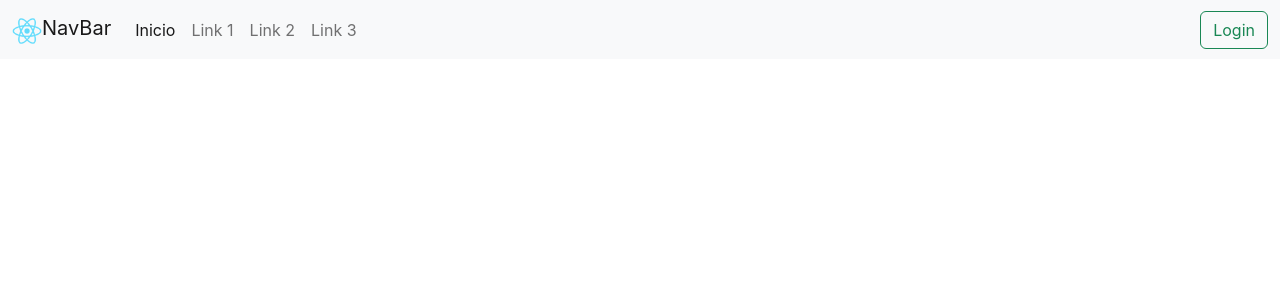
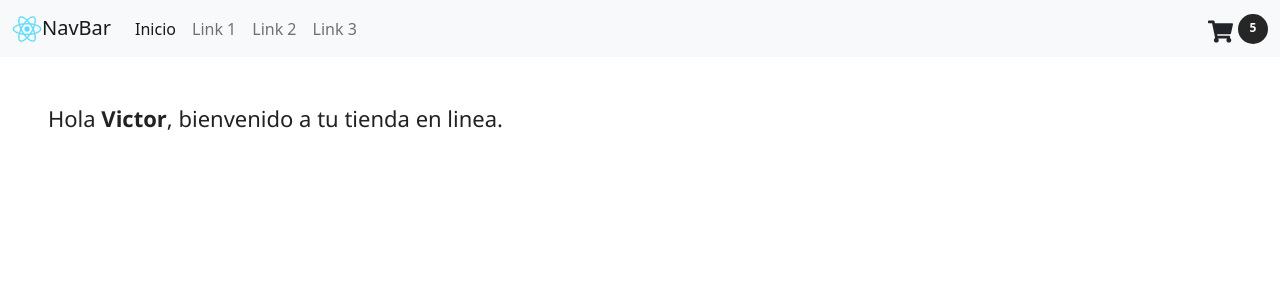
Before and after one commit to vescalante/coder, a React (Create React App) app: page / in a window 1280 px wide. Shown: the top 300 px of the page. Built offline with nearby package versions, Linux system fonts and the light colour scheme.

Commit message:
Cart Widget and main container

```diff
--- a/package.json
+++ b/package.json
@@ -3,12 +3,15 @@
   "version": "0.1.0",
   "private": true,
   "dependencies": {
+    "@popperjs/core": "^2.11.5",
     "@testing-library/jest-dom": "^5.16.4",
     "@testing-library/react": "^13.2.0",
     "@testing-library/user-event": "^13.5.0",
+    "bootstrap": "^5.2.0-beta1",
     "react": "^18.1.0",
     "react-dom": "^18.1.0",
-    "react-scripts": "5.0.1",
+    "react-icons": "^4.3.1",
+    "react-scripts": "^2.1.3",
     "web-vitals": "^2.1.4"
   },
   "scripts": {
--- a/public/index.html
+++ b/public/index.html
@@ -24,8 +24,7 @@
       work correctly both with client-side routing and a non-root public URL.
       Learn how to configure a non-root public URL by running `npm run build`.
     -->
-    <!-- CSS only -->
-    <link href="https://cdn.jsdelivr.net/npm/bootstrap@5.2.0-beta1/dist/css/bootstrap.min.css" rel="stylesheet" integrity="sha384-0evHe/X+R7YkIZDRvuzKMRqM+OrBnVFBL6DOitfPri4tjfHxaWutUpFmBp4vmVor" crossorigin="anonymous">
+
     <title>React App</title>
   </head>
   <body>
@@ -42,7 +41,5 @@
       To create a production bundle, use `npm run build` or `yarn build`.
     -->
 
-    <!-- JavaScript Bundle with Popper -->
-    <script src="https://cdn.jsdelivr.net/npm/bootstrap@5.2.0-beta1/dist/js/bootstrap.bundle.min.js" integrity="sha384-pprn3073KE6tl6bjs2QrFaJGz5/SUsLqktiwsUTF55Jfv3qYSDhgCecCxMW52nD2" crossorigin="anonymous"></script>
   </body>
 </html>
--- a/src/App.js
+++ b/src/App.js
@@ -1,7 +1,17 @@
+import React from 'react';
+import ItemListContainer from './components/ItemListContainer';
 import NavBar from "./components/NavBar";
 
 function App() {
-  return <NavBar />;
+  return(
+    <>
+      <NavBar />
+      <ItemListContainer
+        nombre={"Victor"}
+        msg={"bienvenido a tu tienda en linea."}
+      />
+    </>
+  );
 }
 
 export default App;
--- /dev/null
+++ b/src/components/CartWidget.jsx
@@ -0,0 +1,18 @@
+import React from 'react';
+import { FaShoppingCart } from 'react-icons/fa';
+import "./cartwidget.css";
+
+function CartWidget(props) {
+  return (
+    <div className='cart-widget'>
+        <div className='cart-icon'>
+            <FaShoppingCart />
+        </div>
+        <div className='cart-number'>
+            {props.cuantos}
+        </div>
+    </div>
+  )
+}
+
+export default CartWidget;
--- /dev/null
+++ b/src/components/ItemListContainer.jsx
@@ -0,0 +1,16 @@
+import React from 'react'
+import "./itemlistcontainer.css";
+
+function ItemListContainer({msg, nombre}) {
+  return (
+    <div className='container-fluid'>
+        <div className='row'>
+            <div className='col-lg-12 p-5 title-saludo'>
+                <h3>Hola <span>{nombre}</span>, {msg}</h3>
+            </div>
+        </div>
+    </div>
+  )
+}
+
+export default ItemListContainer
--- a/src/components/NavBar.jsx
+++ b/src/components/NavBar.jsx
@@ -1,3 +1,6 @@
+import React from 'react';
+import CartWidget from "./CartWidget";
+
 function NavBar() {
     return (
         <nav className="navbar navbar-expand-lg bg-light">
@@ -24,7 +27,7 @@ function NavBar() {
                             <a className="nav-link" href="/index.html">Link 3</a>
                         </li>
                     </ul>
-                    <button className="btn btn-outline-success" type="submit">Login</button>
+                    <CartWidget cuantos={"5"}/>
                 </div>
             </div>
         </nav>
--- /dev/null
+++ b/src/components/cartwidget.css
@@ -0,0 +1,22 @@
+.cart-widget{
+    display: flex;
+    justify-content: center;
+    align-items: center;
+}
+.cart-icon{
+    font-size: 25px;
+    display: inline-block;
+}
+.cart-number{
+    background: rgb(38, 38, 38);
+    border-radius: 50px;
+    padding: 5px;
+    display: inline-block;
+    font-size: 12px;
+    font-weight: 700;
+    color: white;
+    width: 30px;
+    height: 30px;
+    text-align: center;
+    margin-left: 5px;
+}
--- /dev/null
+++ b/src/components/itemlistcontainer.css
@@ -0,0 +1,8 @@
+.title-saludo h3{
+    font-size: 22px;
+    color: #222222;
+    font-family: 'Segoe UI', Tahoma, Geneva, Verdana, sans-serif;
+}
+.title-saludo h3 span{
+    font-weight: 700;
+}
--- a/src/index.js
+++ b/src/index.js
@@ -3,6 +3,9 @@ import ReactDOM from 'react-dom/client';
 import './index.css';
 import App from './App';
 import reportWebVitals from './reportWebVitals';
+import * as bootstrap from 'bootstrap';
+import 'bootstrap/dist/css/bootstrap.min.css';
+
 
 const root = ReactDOM.createRoot(document.getElementById('root'));
 root.render(
```
Also changed, not shown: 1 other file (tests, documents, lock files or other folders).
